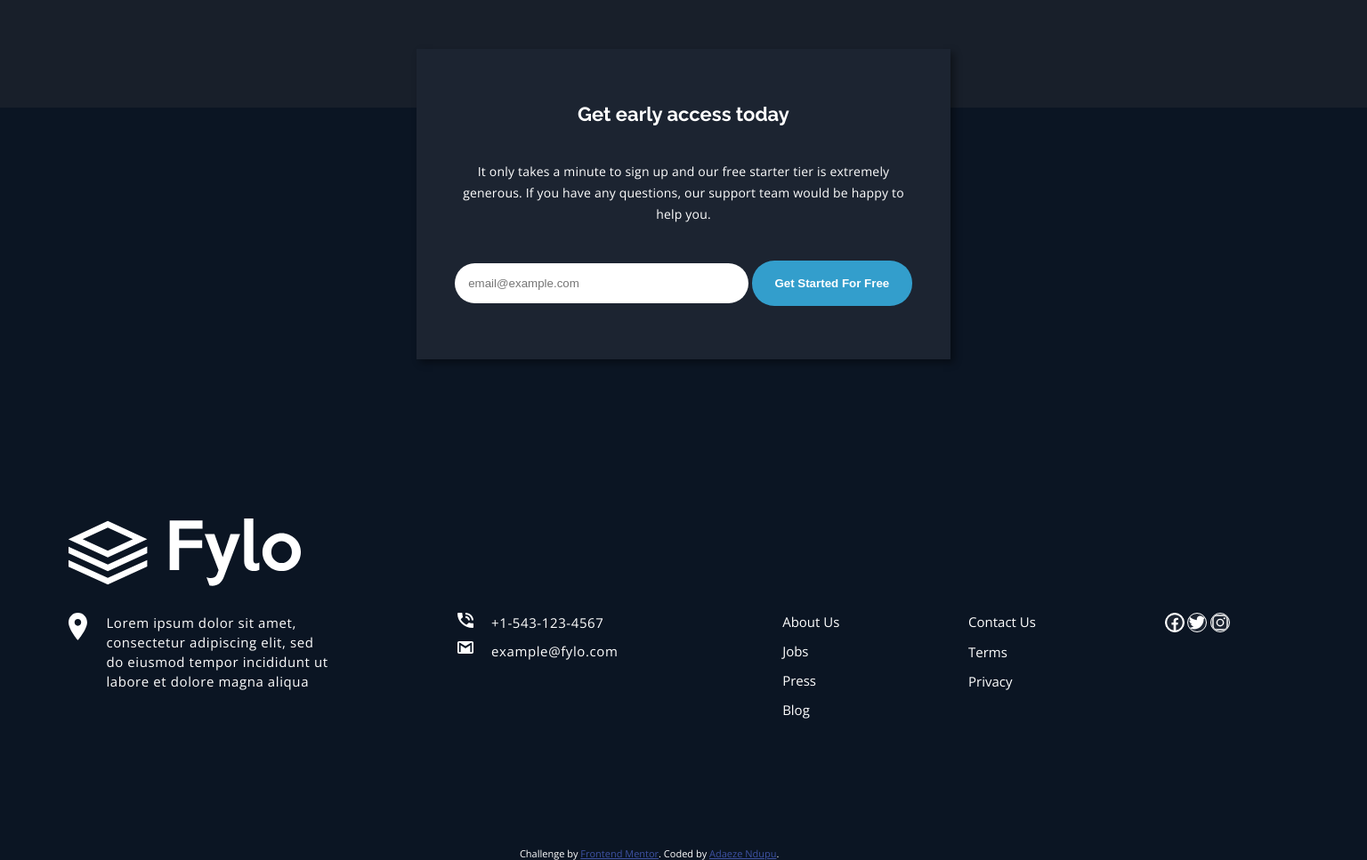
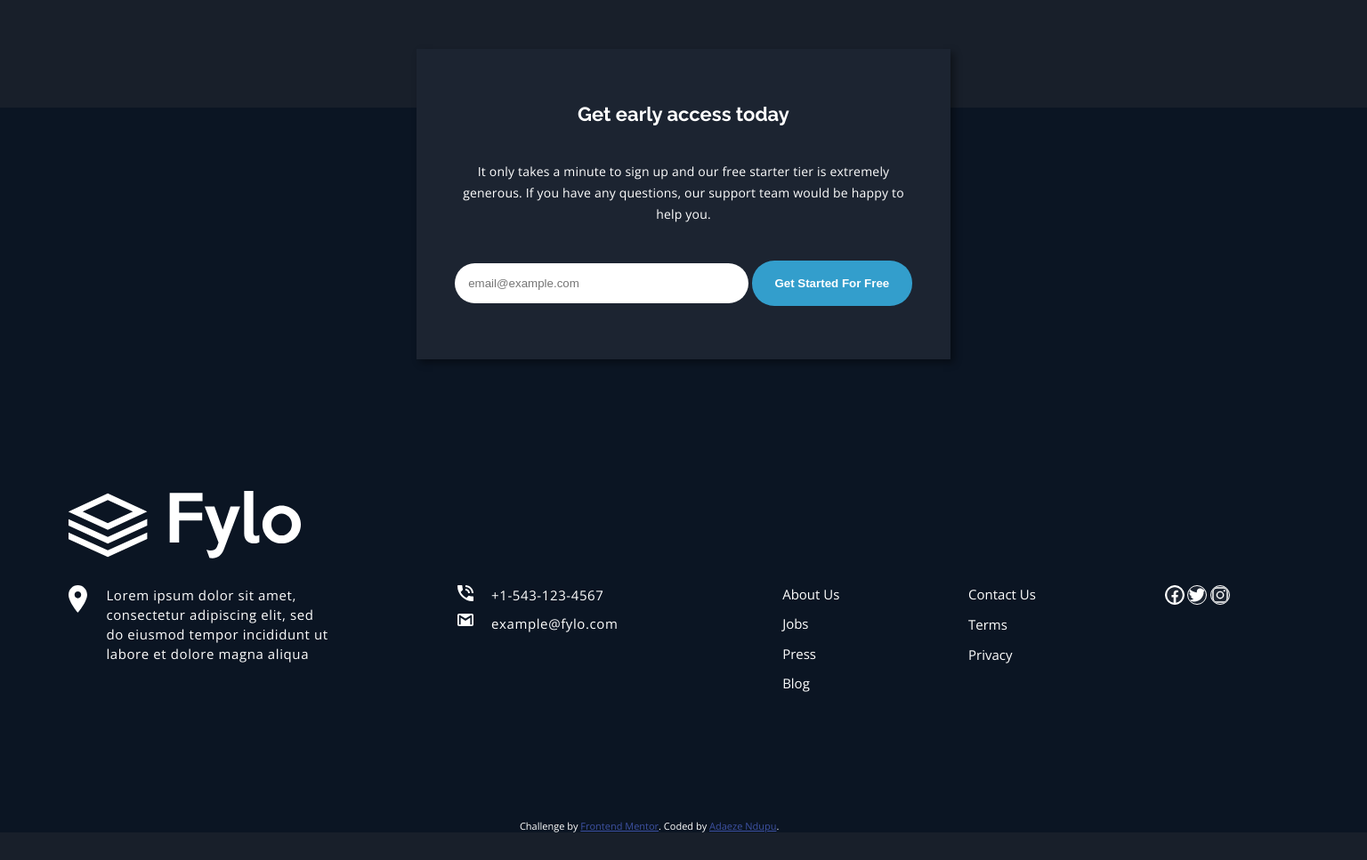
Before and after one commit to vermilion4/dark-theme-landing-page, a plain HTML site: page index.html in a window 1536 px wide. Shown: the part 3560-4527 px from the top of the page at 89% size. After the commit the page ends 4496 px from the top, so only its background shows below. Drawn offline with nearby package versions, Linux system fonts and the light colour scheme.

Commit message:
footer pad reduced

```diff
--- a/style.css
+++ b/style.css
@@ -566,7 +566,7 @@ ion-icon {
     }
 
     .footer {
-        padding-top: 30%;
+        padding-top: 28%;
     }
 
     .details {
```
